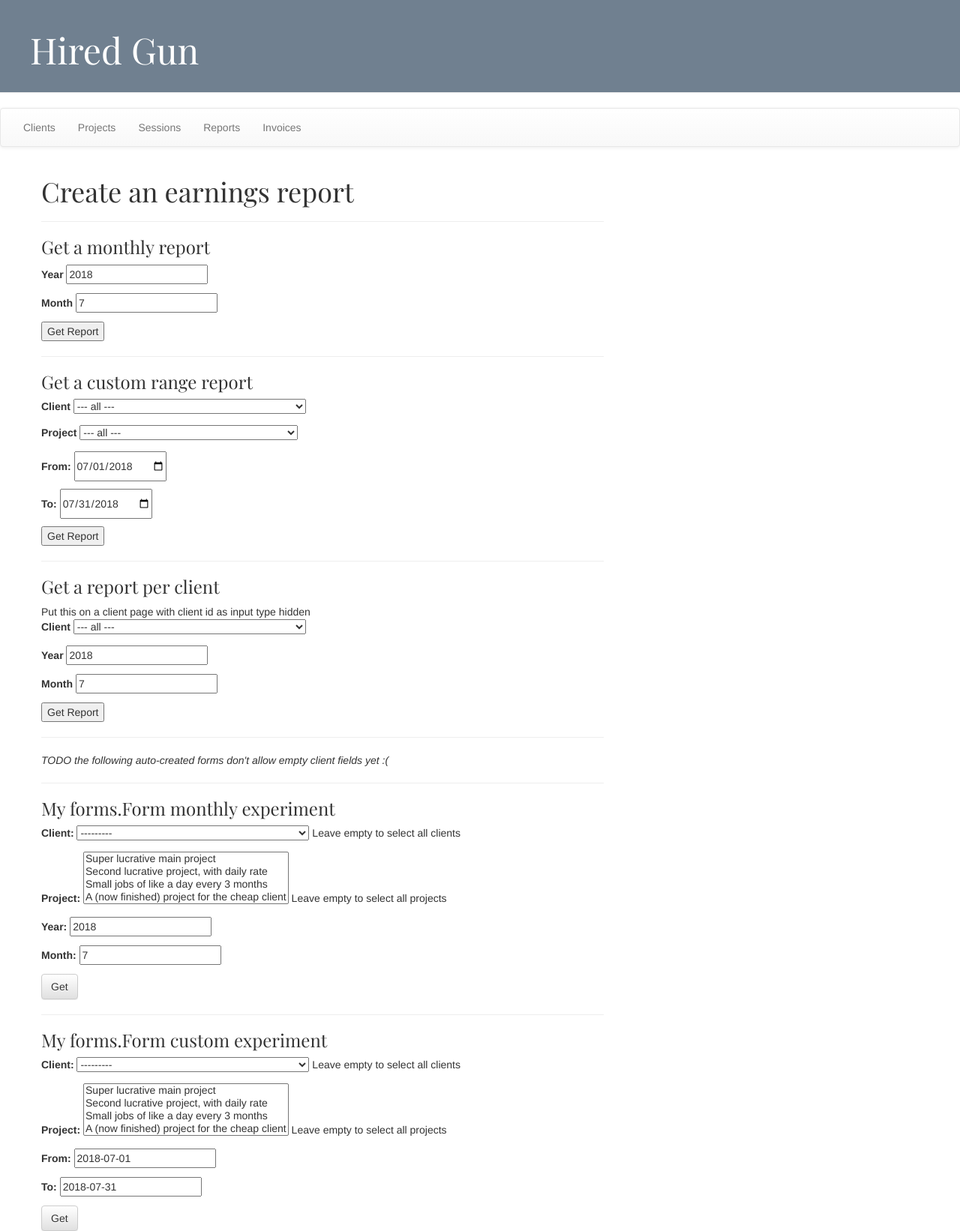
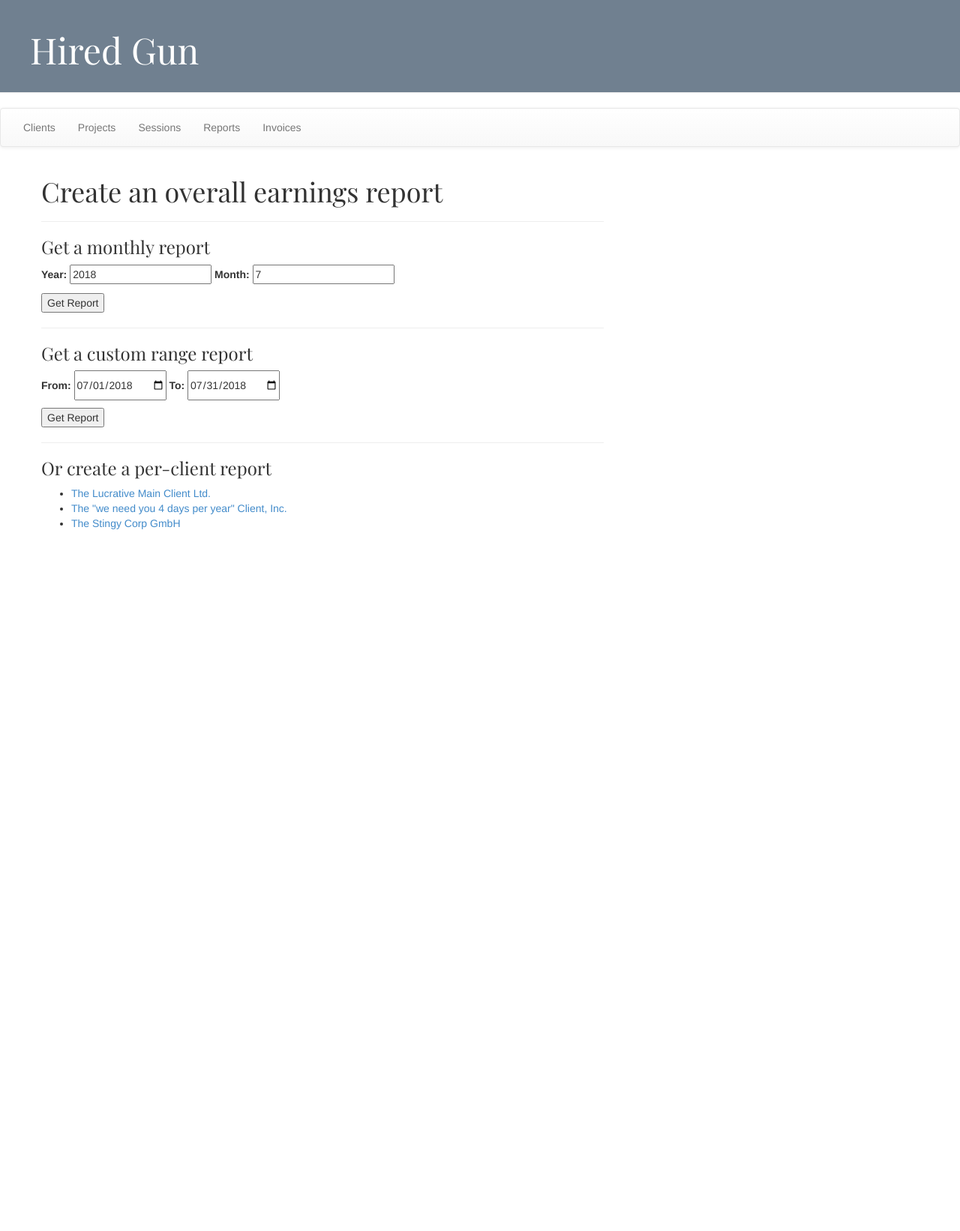
Before and after one commit to AlexEngelhardt/hired-gun, a Django app: page /reports/ in a window 1280 px wide. Shown: the whole page at 75% size. After the commit the page ends 706 px from the top, so only its background shows below. Run offline with Django 3.2, Linux system fonts and the light colour scheme; data comes from the database, SQL or seed files in the repository; some libraries are stand-ins or nearby versions.

Commit message:
reports per client work. project subsetting too

```diff
--- a/HiredGun/reports/templates/reports/create_report.html
+++ b/HiredGun/reports/templates/reports/create_report.html
@@ -2,91 +2,76 @@
 
 {% block content %}
 
-<h1>Create an earnings report</h1>
+{% if client %}
+  <h1>Create an earnings report for {{ client }}</h1>
+{% else %}
+  <h1>Create an overall earnings report</h1>
+{% endif %}
 
 <hr>
 
-
 <h3>Get a monthly report</h3>
 
-<form method="GET" action="earnings_report">
 <p>
-    <label for="year">Year</label>
+  <form method="GET" action="{% url 'reports:total-earnings-report' %}">
+
+    <p>
+    <label for="year">Year: </label>
     <input type="number" name="year" value="{{ year_of_previous_month }}" />
+
+    <label for="month">Month: </label>
+    <input type="number" name="month" size="2" value="{{ previous_month }}" />
     </p>
+
+    {% if client %}
         <p>
-    <label for="month">Month</label>
-    <input type="number" name="month" value="{{ previous_month }}" />
+        {# Show the project selection only if this is a client-specific form #}
+        <select name="project" multiple="multiple">
+            {% for project in this_clients_projects %}
+                <option value="{{ project.pk }}">{{ project }}</option>
+            {% endfor %}
+        </select>
+	Select one or more (by holding Ctrl) of {{ client }}'s projects to report on just those.
 	</p>
-  <p>
+
+        <input type="hidden" name="client" value="{{ client.id }}" />
+    {% endif %}
+
     <input type="submit" value="Get Report" />
+</form>
 </p>
-</form>
 
 <hr>
 
 <h3>Get a custom range report</h3>
 
+<p>
   <form method="GET" action="earnings_report">
-    <p>
-    <label for="client">Client</label>
-    <select name="client">
-      <option disabled selected>--- all ---</option>
-      {% for client in clients %}
-        <option value="{{ client.id }}">{{ client.name }}</option>
-      {% endfor %}
-    </select>
-  </p>
-  <p>
-    <label for="project">Project</label>
-    <select name="project">
-      <option disabled selected>--- all ---</option>
-      {% for project in projects %}
-        <option value="{{ project.id }}">{{ project.name }}</option>
-      {% endfor %}
-    </select>
-  </p>
     <p>
     <label for="from">From: </label>
     <input type="date" name="from" value="{{ first_of_prev_month }}" />
-  </p>
-  <p>
+
     <label for="to">To: </label>
     <input type="date" name="to" value="{{ last_of_prev_month }}" />
     </p>
-  <p>
+
     <input type="submit" value="Get Report" />
+
+</form>
 </p>
-</form>
 
 <hr>
 
-<h3>Get a report per client</h3>
+<h3>Or create a per-client report</h3>
 
-Put this on a client page with client id as input type hidden
+<ul>
+  {% for client in clients %}
+    <li><a href="{% url 'reports:create-per-client-report' client.id %}">{{ client }}</a></li>
+  {% endfor %}
+</ul>
 
-<form method="GET" action="earnings_report">
-  <p>
-    <label for="client">Client</label>
-    <select name="client">
-      <option disabled selected>--- all ---</option>
-      {% for client in clients %}
-        <option value="{{ client.id }}">{{ client.name }}</option>
-      {% endfor %}
-    </select>
-  </p>
-  <p>
-    <label for="year">Year</label>
-    <input type="number" name="year" value="{{ year_of_previous_month }}" />
-  </p>
-  <p>
-    <label for="month">Month</label>
-    <input type="number" name="month" value="{{ previous_month }}" />
-  </p>
-  <p>
-    <input type="submit" value="Get Report" />
-  </p>
-</form>
+
+<!--
 
 <hr>
 
@@ -111,5 +96,6 @@ Put this on a client page with client id as input type hidden
   <button type="submit" class="btn btn-default">Get</button>
 </form>
 
+-->
 
 {% endblock %}
--- a/HiredGun/reports/urls.py
+++ b/HiredGun/reports/urls.py
@@ -5,5 +5,6 @@ app_name = 'reports'
 
 urlpatterns = [
     path('', views.create_report_form, name='index'),
+    path('client/<int:pk>/', views.create_report_form, name='create-per-client-report'),
     path('earnings_report', views.earnings_report, name='total-earnings-report'),
 ]
--- a/HiredGun/reports/views.py
+++ b/HiredGun/reports/views.py
@@ -1,7 +1,7 @@
 import datetime
 import pandas as pd
 
-from django.shortcuts import render
+from django.shortcuts import render, get_object_or_404
 from django.db.models import F, Sum
 
 from projects.models import Client, Project, Session
@@ -94,12 +94,19 @@ def build_from_and_to_date(request):
 #### Views
 
 
-def create_report_form(request):
+def create_report_form(request, pk=None):
+
     context = get_initial_values()
     context['projects'] = Project.objects.all()
     context['clients'] = Client.objects.all()
     context['monthly_form'] = ReportMonthlyForm()
     context['custom_form'] = ReportCustomForm()
+
+    if pk is not None:
+        client = get_object_or_404(Client, pk=pk)
+        context['client'] = client
+        context['this_clients_projects'] = Project.objects.filter(client=client)
+
     return render(request, 'reports/create_report.html', context)
 
 
```
Also changed, not shown: TODO.md (+7 -9 lines). Lines whose indentation alone changed are shown as unchanged.
